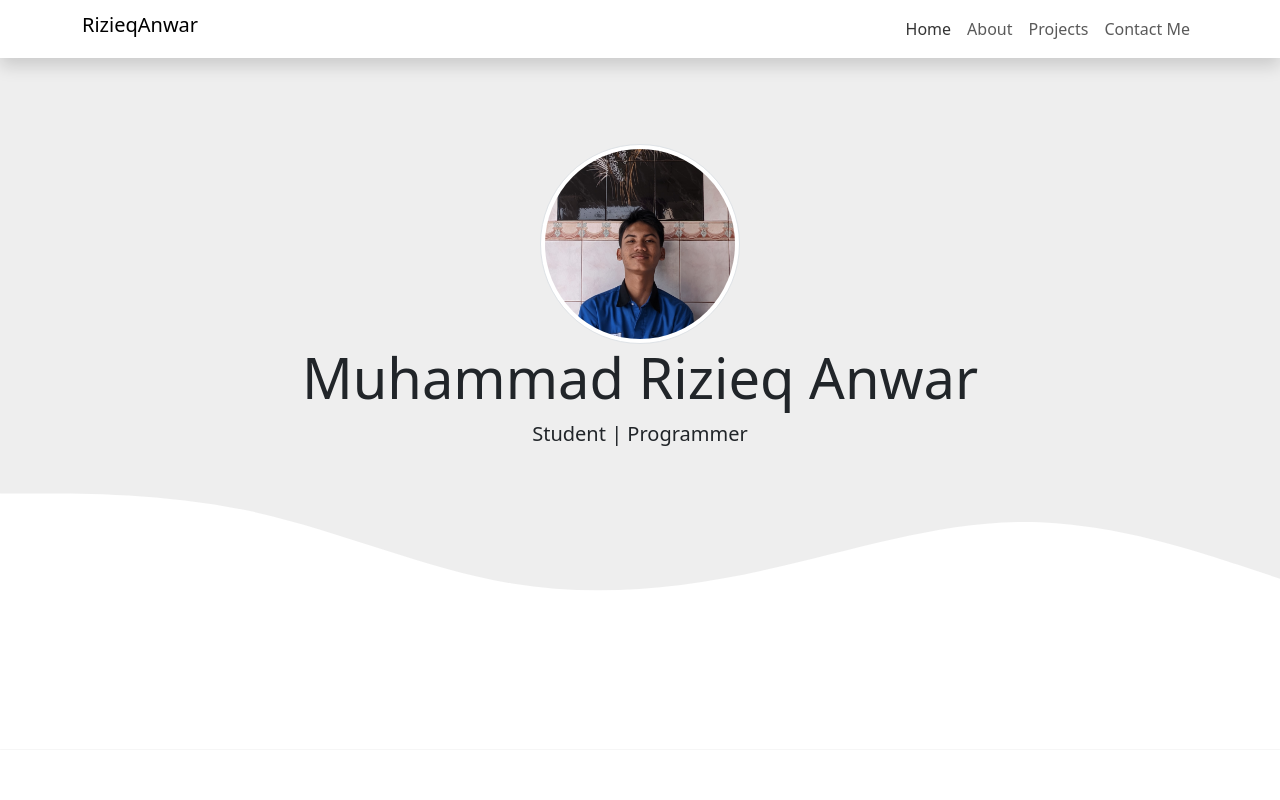
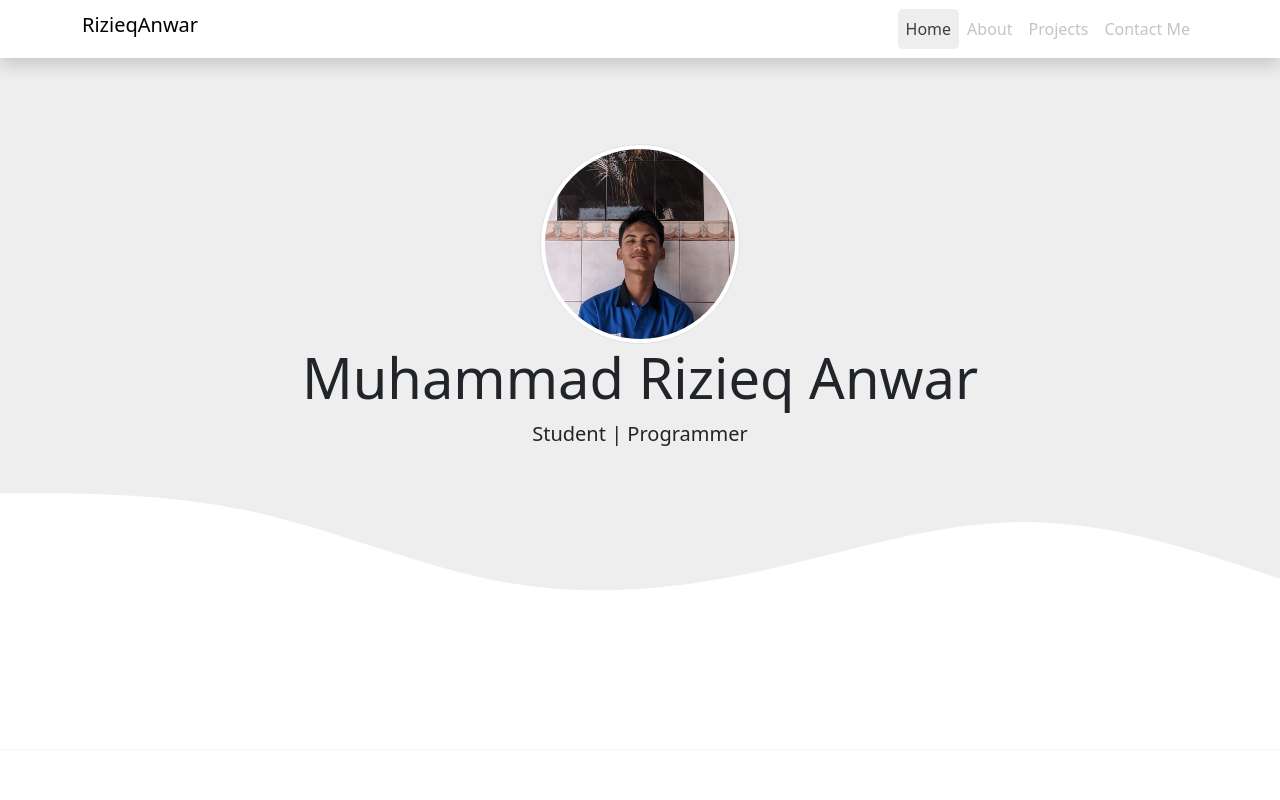
Before and after one commit to kebsixx/Porto, a plain HTML site: page index.html in a window 1280 px wide. In both pictures the pointer is over the item "Home". Shown: the top 800 px of the page. Drawn offline with nearby package versions, Linux system fonts and the light colour scheme.

Commit message:
created hover navbar

```diff
--- a/style.css
+++ b/style.css
@@ -1,3 +1,16 @@
+.nav-item a {
+  color: #c4c4c4;
+}
+
+.nav-item:hover {
+  border-radius: 5px;
+  background-color: #eeeeee;
+}
+
+.nav-item a:hover {
+  color: #393E46;
+}
+
 .jumbotron {
   padding-top: 9rem;
   background-color: #eeeeee;
```
